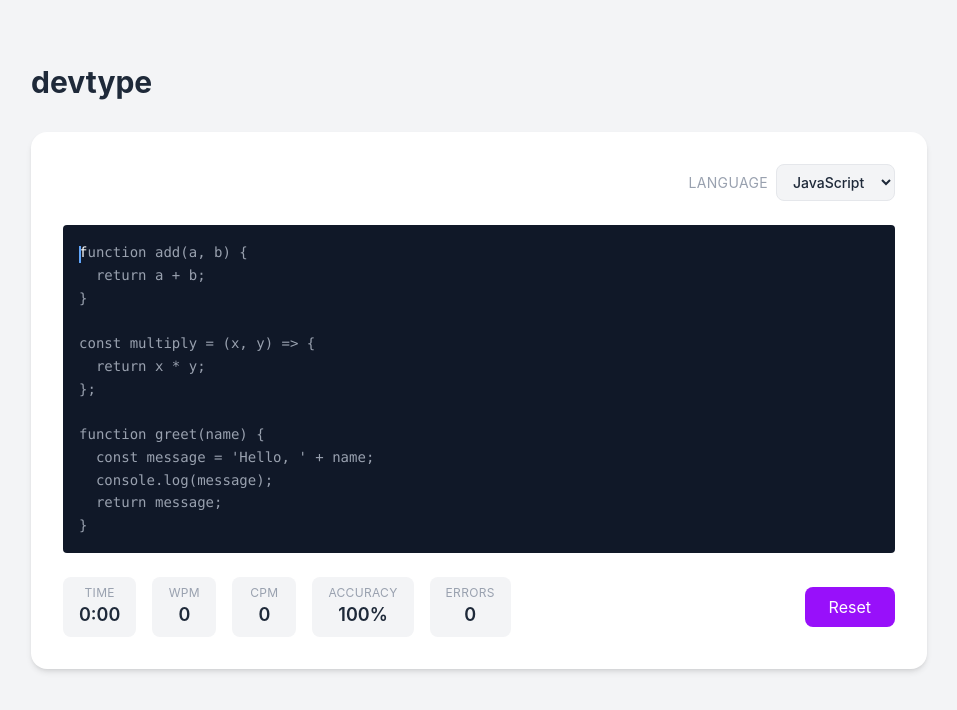
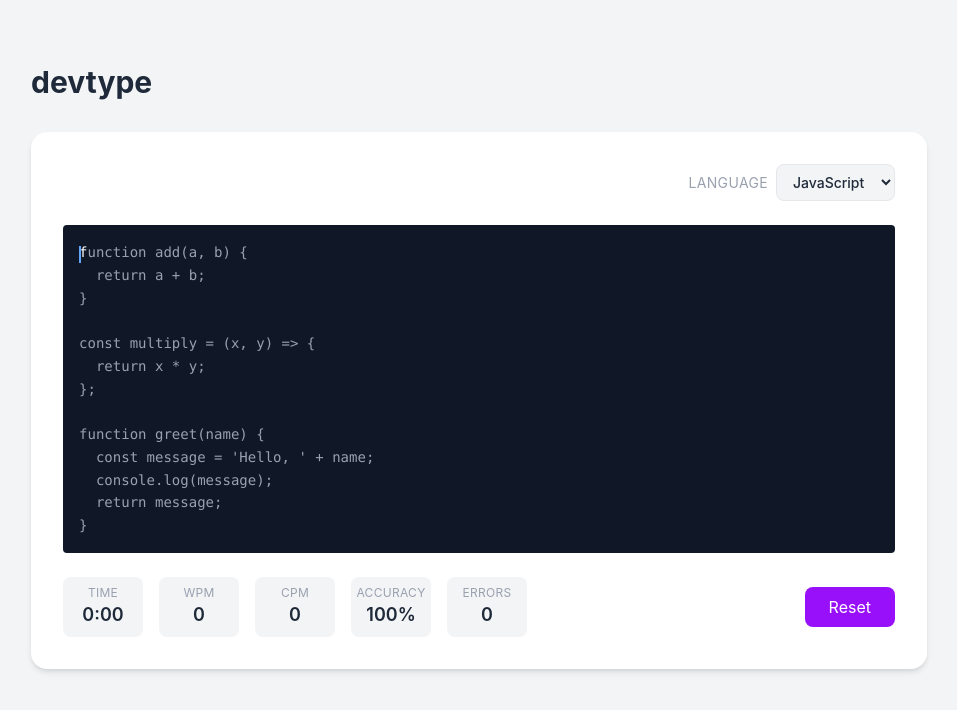
Before and after one commit to Koji1999/devtype, a React (Vite) app: page / in a window 1280 px wide. Shown: the top 710 px of the page, without its empty margins (161-1118 px from the left). Built offline with nearby package versions, Linux system fonts and the light colour scheme.

Commit message:
fixed the boxes from flexing when the values change

```diff
--- a/src/components/StatsBar.tsx
+++ b/src/components/StatsBar.tsx
@@ -19,7 +19,7 @@ export default function StatsBar ({ wpm, cpm, accuracy, errors, time }: StatsBar
         { label: "Accuracy", value: `${accuracy}%` },
         { label: "Errors", value: errors },
       ].map(({ label, value }) => (
-        <div key={label} className="flex flex-col items-center bg-gray-100 rounded-lg px-4 py-2 min-w-16">
+        <div key={label} className="flex flex-col items-center bg-gray-100 rounded-lg px-4 py-2 w-20">
           <span className="text-xs text-gray-400 uppercase tracking-wide">{label}</span>
           <span className="text-lg font-semibold text-gray-800">{value}</span>
         </div>
```
